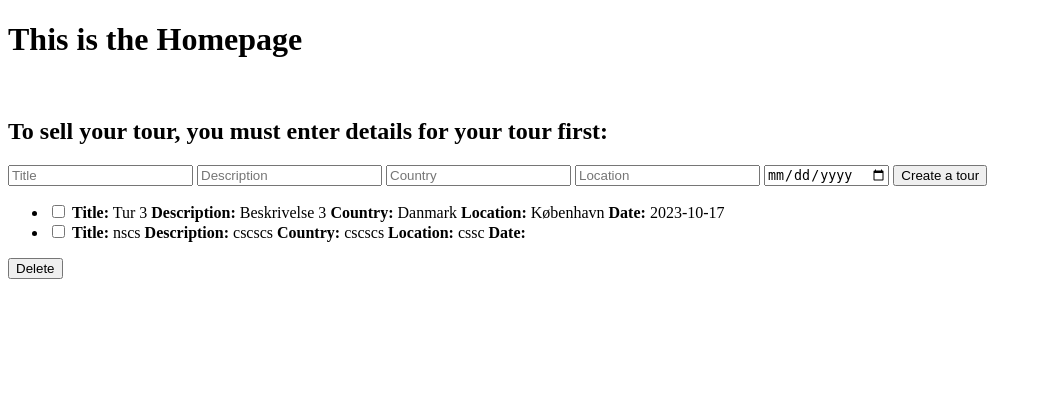
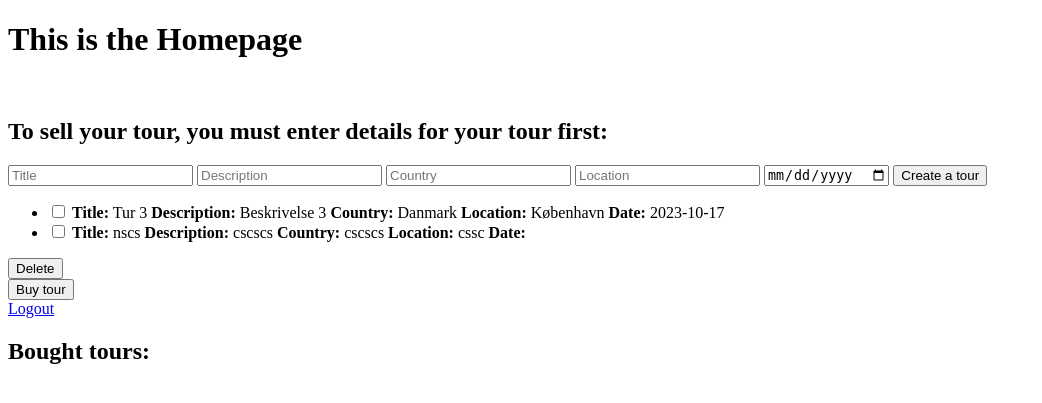
Before and after one commit to mapclean9r/Software, a Flask app: page /homepage in a window 1280 px wide. Shown: the top 403 px of the page, without its empty margins (0-1042 px from the left). Run offline with Flask 3, Linux system fonts and the light colour scheme; data comes from the database, SQL or seed files in the repository; both versions use the stored data as it was after the commit.

Commit message:
ville endriger
good

```diff
--- a/src/app.py
+++ b/src/app.py
@@ -1,5 +1,6 @@
 from flask import Flask, render_template, url_for, redirect, request
 import sqlite3
+from backend.database import Tour
 
 # definerer hvor templates ligger
 application = Flask(__name__, template_folder='frontend/templates')
@@ -41,6 +42,8 @@ def create_a_tour():
         database = sqlite3.connect('backend/database/database.db')
         cursor = database.cursor()
 
+        # TODO funksjonen som er kommentert ut under burde heller brukes, da får vi separert ut funksjonalitet i flere filer.
+        # Tour.Tour_create(title, description, country, location, date)
         cursor.execute('INSERT INTO Tour (Title, Description, Country, Location, Date) VALUES (?, ?, ?, ?, ?)', (
             title, description, country, location, date))
         database.commit()
--- a/src/frontend/templates/homepage.html
+++ b/src/frontend/templates/homepage.html
@@ -36,6 +36,11 @@
         </ul>
         <button type="submit">Delete</button>
     </form>
+    <button type="submit">Buy tour</button> <br>
+    <!-- Logut knappen bare sender en tilbake til index-siden uten noen form for logutfunksjonalitet. -->
+    <a href="{{ url_for('index') }}">Logout</a> <br>
+
+    <h2>Bought tours:</h2>
 </body>
 
 </html>
```
Also changed, not shown: src/backend/database/Tour.py (+5 -2 lines), src/backend/database/database.db.
